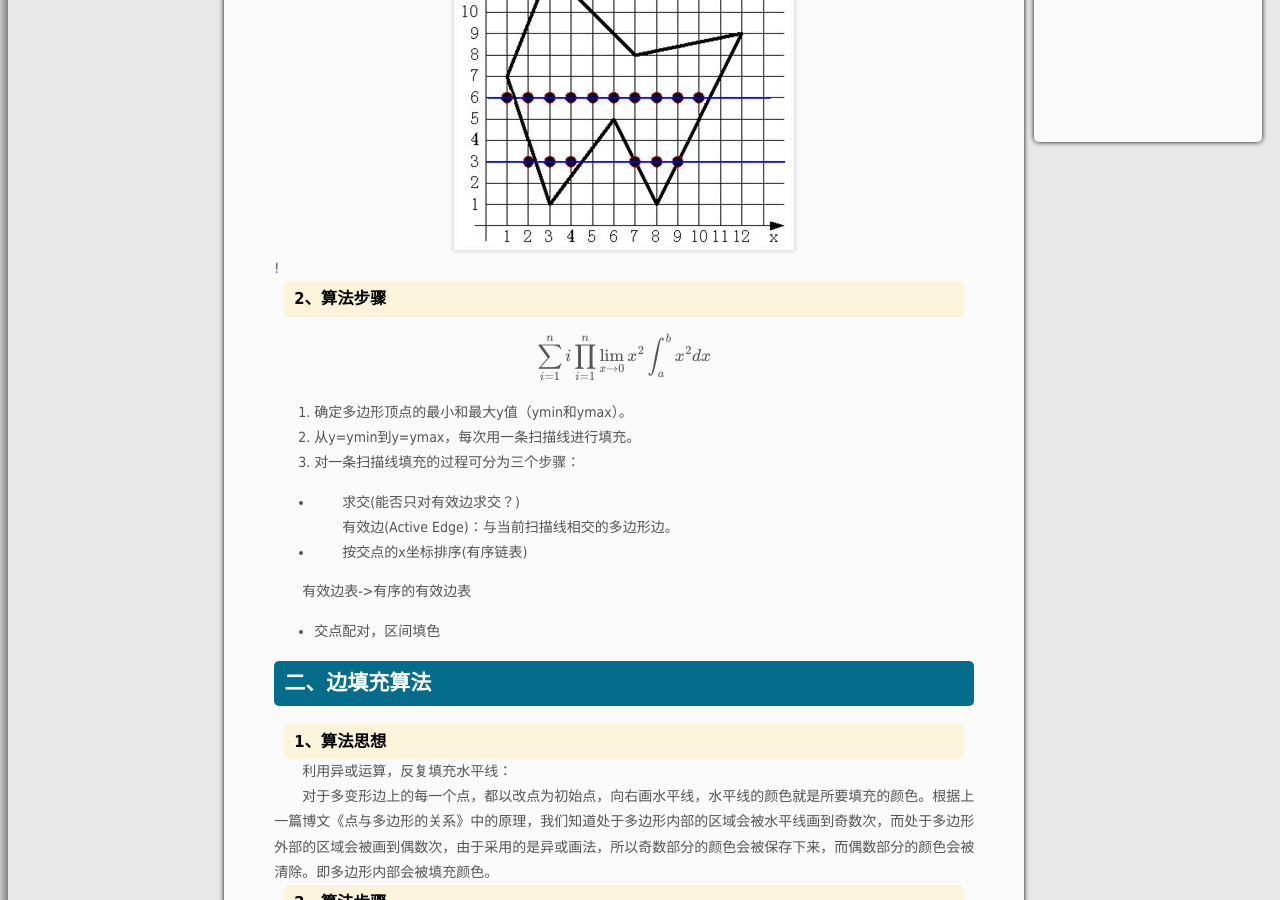
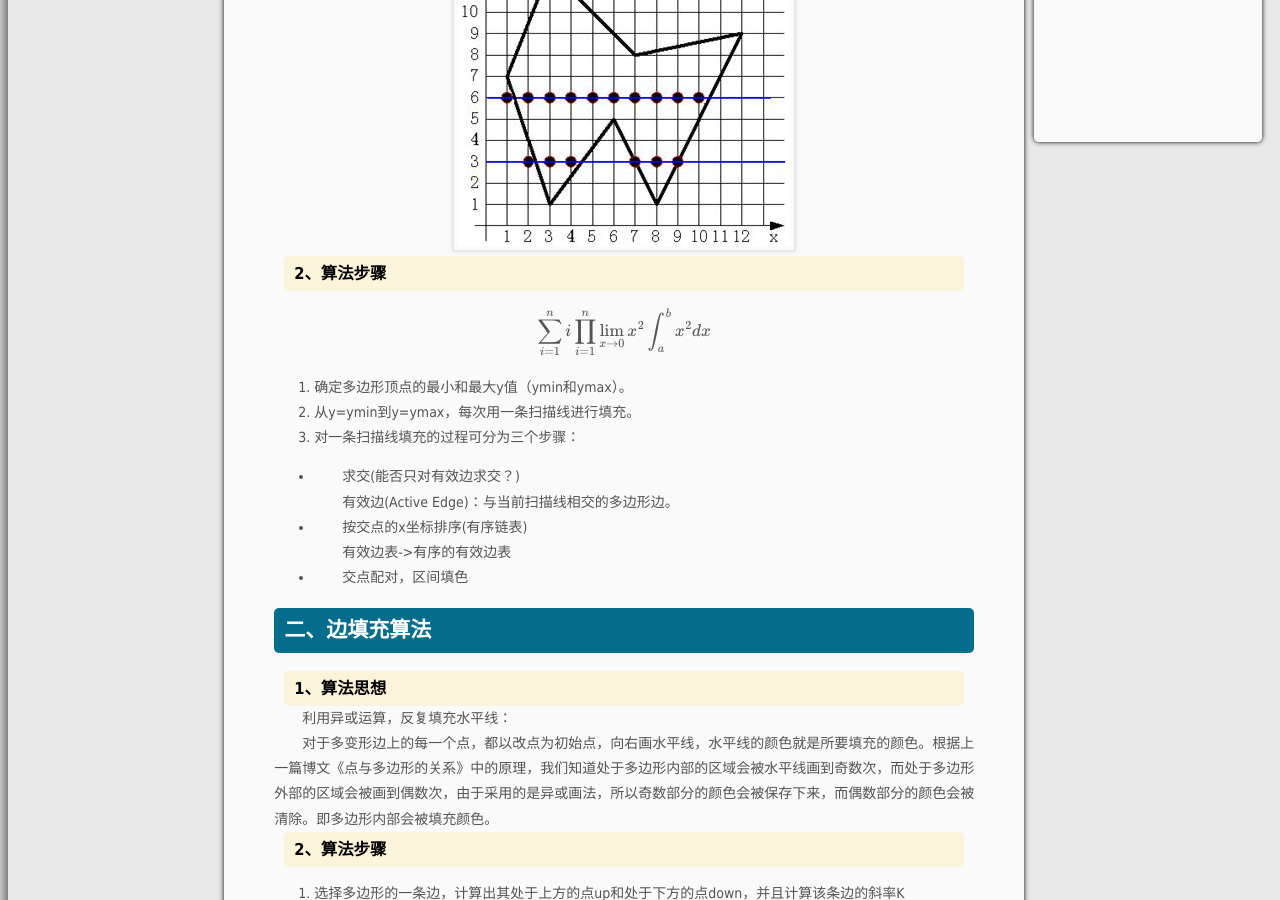
Before and after one commit to flyaway1217/flyaway1217.github.com, a Jekyll site: the page built from _posts/2012-12-30-color-filled.markdown, in a window 1280 px wide and 900 px high, scrolled down 563 px. Built offline with Jekyll 4.4.1, drawn with Linux system fonts in a browser that asks for light colours; formulas are drawn with MathJax 3.

Commit message:
Change to Kramdown

```diff
--- a/_posts/2012-12-30-color-filled.markdown
+++ b/_posts/2012-12-30-color-filled.markdown
@@ -8,7 +8,7 @@ description: 图形学课上学到的图形颜色填充算法，列举了三种
 ### 1、算法思想 ###
 简单的来说，就是计算出屏幕上有哪些像素点是在多边形内部的，重复利用多变形内部区域的连续性。算出每一条水平线上有哪些点是在该多边形内的，然后改变这些点的像素值。如图所示：
 
-![color-filled](/resources/color-filled-1.png)!
+![color-filled](/resources/color-filled-1.png)
 
 ### 2、算法步骤 ###
 
@@ -26,7 +26,7 @@ $$
 
  - 按交点的x坐标排序(有序链表)
 
-  有效边表->有序的有效边表
+	有效边表->有序的有效边表
 
  - 交点配对，区间填色
 
```
